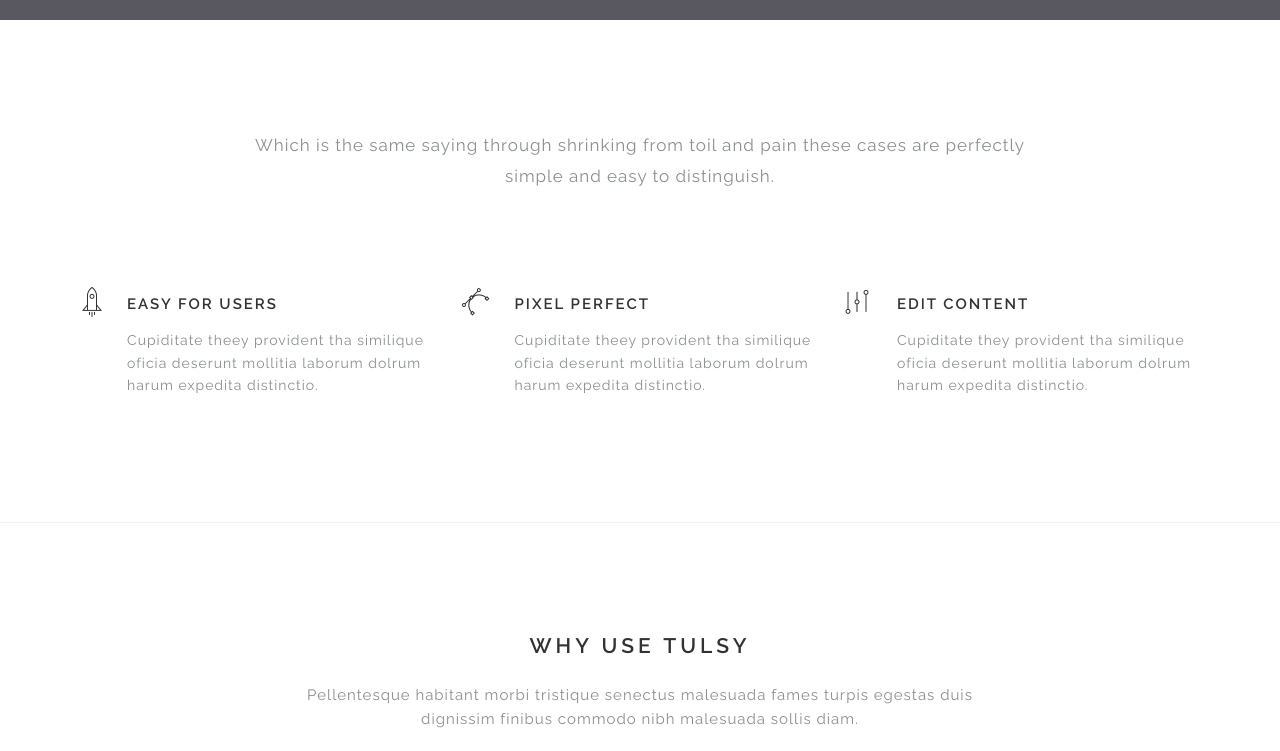
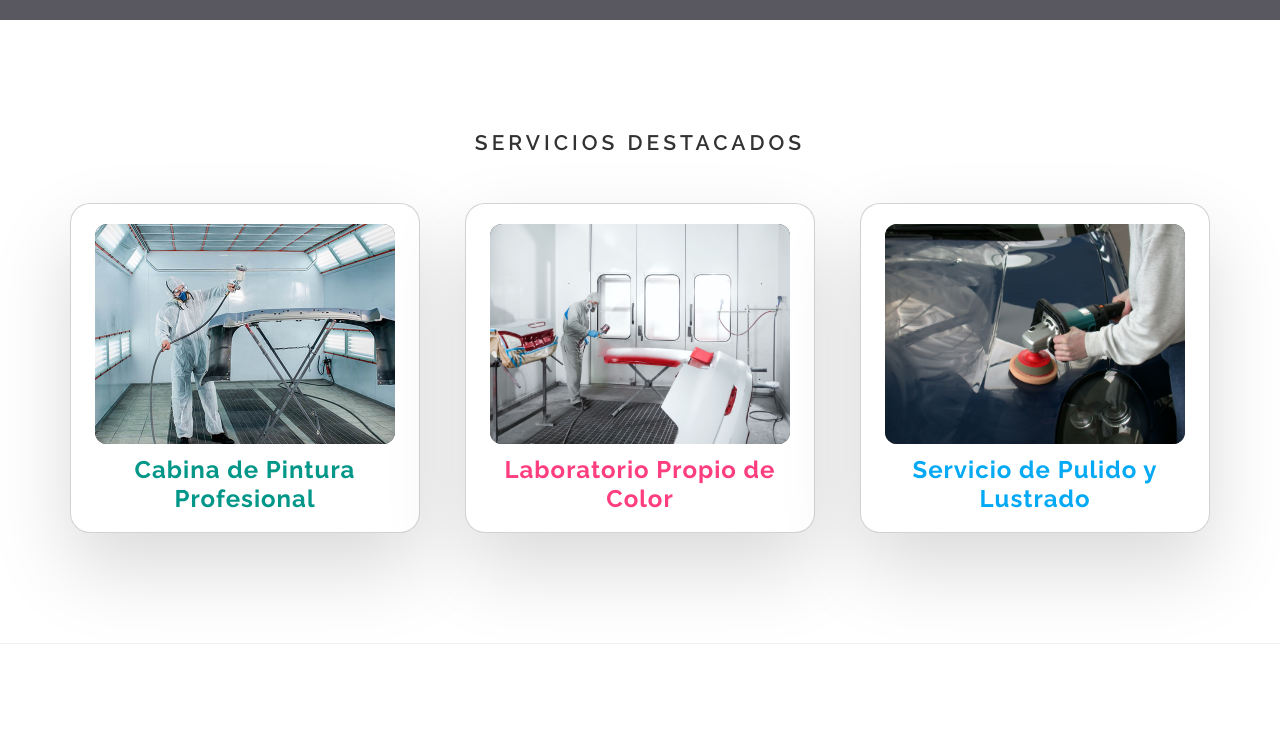
Before and after one commit to emicasanova24/autoconcepto, a website: page startup-landing.html in a window 1280 px wide. Shown: the part 780-1531 px from the top of the page. Drawn offline with Linux system fonts and the light colour scheme.

```diff
--- /dev/null
+++ b/scss/_cards.scss
@@ -0,0 +1,106 @@
+@use "variables" as *;
+
+.container-cards .card {
+    position: relative;
+    display: flex;
+    justify-content: center;
+    align-items: center;
+    width: 350px;
+    max-width: 100%;
+    height: 330px;
+    background: white;
+    border-radius: 20px;
+    transition: 0.5s;
+    box-shadow: 0 35px 80px rgba(0, 0, 0, 0.15);
+}
+
+.container-cards .card:hover {
+    height: 300px;
+}
+
+.container-cards .card .img-box {
+    position: absolute;
+    top: 20px;
+    width: 300px;
+    height: 220px;
+    background: #333;
+    border-radius: 12px;
+    overflow: hidden;
+    transition: 0.5s;
+}
+
+.container-cards .card:hover .img-box {
+    top: -100px;
+    scale: 0.75;
+    box-shadow: 0 15px 45px rgba(0, 0, 0, 0.2);
+}
+
+.container-cards .card .img-box img {
+    position: absolute;
+    top: 0;
+    left: 0;
+    width: 100%;
+    height: 100%;
+    object-fit: cover;
+}
+
+.container-cards .card .content {
+    position: absolute;
+    top: 252px;
+    width: 100%;
+    height: 55px;
+    padding: 0 30px;
+    text-align: center;
+    overflow: hidden;
+    transition: 0.5s;
+}
+
+.container-cards .card:hover .content {
+    top: 130px;
+    height: 250px;
+}
+
+.container-cards .card .content h2 {
+    font-size: 1.5rem;
+    font-weight: 700;
+    color: var(--clr);
+}
+
+.container-cards .card .content p {
+    color: #333;
+}
+
+.container-cards .card .content a {
+    position: relative;
+    top: 15px;
+    display: inline-block;
+    padding: 12px 25px;
+    text-decoration: none;
+    background: var(--clr);
+    color: white;
+    font-weight: 500;
+}
+
+.container-cards .card .content a:hover {
+    opacity: 0.8;
+}
+
+@media (max-width: 480px) {
+    .container-cards .card {
+        width: 230px;
+        border-radius: 15px;
+    }
+
+    .container-cards .card .img-box {
+        width: 185px;
+        border-radius: 10px;
+    }
+
+    .container-cards .card .content p {
+        font-size: 0.8rem;
+    }
+
+    .container-cards .card .content a {
+        font-size: 0.9rem;
+    }
+}
--- a/scss/style.scss
+++ b/scss/style.scss
@@ -33,6 +33,7 @@
 @use "cta";
 @use "pricing";
 @use "service";
+@use "cards";
 @use "team";
 @use "testimonial";
 @use "client";
--- a/startup-landing.html
+++ b/startup-landing.html
@@ -72,7 +72,7 @@
                         <a href="#team" class="nav-link">Team</a>
                     </li>
                     <li class="nav-item">
-                        <a href="#contact" class="nav-link me-0">Contact</a>
+                        <a href="#contact" class="nav-link me-0">Contacto</a>
                     </li>
                 </ul>
             </div>
@@ -129,49 +129,45 @@
         <div class="container">
             <div class="row">
                 <div class="col-lg-12">
-                    <div>
-                        <p class="startup-about-heading text-center text-muted line-height_1_8">Which is the same saying through shrinking from toil and pain these cases are perfectly simple and easy to distinguish.</p>
+                    <div class="text-center mb-5">
+                        <h2 class="heading-title-title letter-spacing_4 text-uppercase">Servicios destacados</h2>
                     </div>
                 </div>
             </div>
-
-            <div class="row mt-5 pt-4">
-                <div class="col-lg-4">
-                    <div class="startup-about-box mt-4">
-                        <div class="startup-about-icon float-start">
-                            <i class="pe-7s-rocket"></i>
-                        </div>
-                        <div class="startup-about-content ps-4 pt-2">
-                            <h4 class="f-15 letter-spacing_2 text-uppercase">Easy For Users</h4>
-                            <p class="text-muted mt-3">Cupiditate theey provident tha similique oficia deserunt mollitia laborum dolrum harum expedita distinctio.</p>
-                        </div>
+            <div class="row container-cards justify-content-between" >
+                <div class="card" style="--clr: #009688">
+                    <div class="img-box">
+                        <img src="/images/cards/1.jpg">
+                    </div>
+                    <div class="content">
+                        <h2>Cabina de Pintura Profesional</h2>
+                        <p>
+                            Garantiza acabados impecables con el mejor equipo disponible.</p>
                     </div>
                 </div>
-                <div class="col-lg-4">
-                    <div class="startup-about-box mt-4">
-                        <div class="startup-about-icon float-start">
-                            <i class="pe-7s-vector"></i>
-                        </div>
-                        <div class="startup-about-content ps-4 pt-2">
-                            <h4 class="f-15 letter-spacing_2 text-uppercase">Pixel Perfect</h4>
-                            <p class="text-muted mt-3">Cupiditate theey provident tha similique oficia deserunt mollitia laborum dolrum harum expedita distinctio.</p>
-                        </div>
+                <div class="card" style="--clr: #FF3E7F">
+                    <div class="img-box">
+                        <img src="/images/cards/2.jpg">
+                    </div>
+                    <div class="content">
+                        <h2>Laboratorio Propio de Color</h2>
+                        <p>
+                            Desarrollo de tonos originales para una restauración precisa y fiel a la pieza.
+                        </p>
                     </div>
                 </div>
-
-                <div class="col-lg-4">
-                    <div class="startup-about-box mt-4">
-                        <div class="startup-about-icon float-start">
-                            <i class="pe-7s-edit"></i>
-                        </div>
-                        <div class="startup-about-content ps-4 pt-2">
-                            <h4 class="f-15 letter-spacing_2 text-uppercase">Edit Content</h4>
-                            <p class="text-muted mt-3">Cupiditate they provident tha similique oficia deserunt mollitia laborum dolrum harum expedita distinctio.</p>
-                        </div>
+                <div class="card" style="--clr: #03A9F4">
+                    <div class="img-box">
+                        <img src="/images/cards/3.jpg">
+                    </div>
+                    <div class="content">
+                        <h2>Servicio de Pulido y Lustrado</h2>
+                        <p>
+                            Pulido y lustrado de carrocerías para un acabado de alta calidad y brillo excepcional.
+                        </p>
                     </div>
                 </div>
             </div>
-
         </div>
     </section>
     <!-- END ABOUT -->
@@ -288,7 +284,7 @@
             <div class="row justify-content-center">
                 <div class="col-lg-8 mb-5">
                     <div class="text-center">
-                        <h2 class="heading-title-title letter-spacing_4 text-uppercase">Testimonios de nuestro clientes</h2>
+                        <h2 class="heading-title-title letter-spacing_4 text-uppercase">Empresas que confían en nosotros</h2>
                     </div>
                 </div>
                 <div class="slider">
```
Also changed, not shown: css/style.css, images/cards/1.jpg (added), images/cards/2.jpg (added), images/cards/3.jpg (added), 1 other file.
